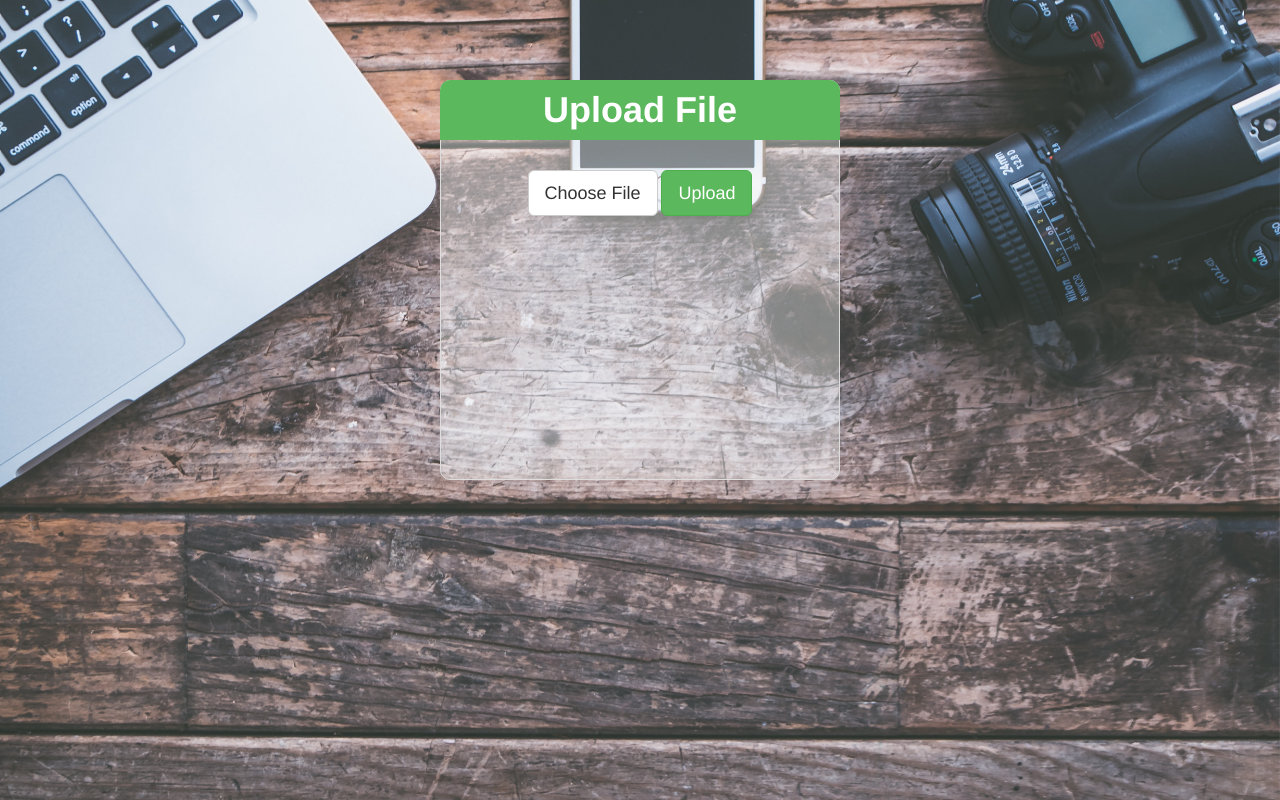
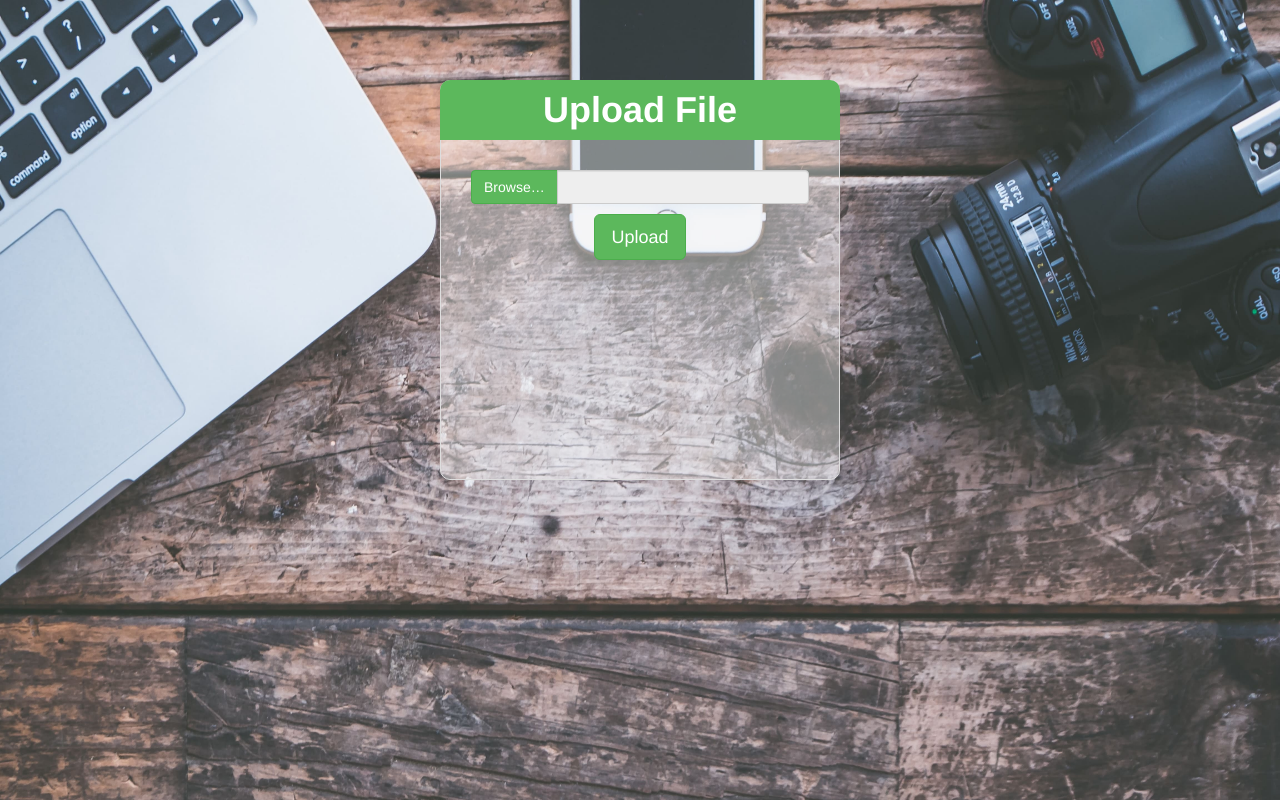
Before and after one commit to adityabansal123/rgb2grayscale, a Flask app: page / in a window 1280 px wide. Run offline with Flask 2, Linux system fonts and the light colour scheme; some libraries are stand-ins or nearby versions.

Commit message:
bugs removed finally

```diff
--- a/templates/index.html
+++ b/templates/index.html
@@ -2,11 +2,13 @@
 <html>
 	<head>
 		<title>Upload new File</title>
-		<link rel="stylesheet" href="https://maxcdn.bootstrapcdn.com/bootstrap/3.3.7/css/bootstrap.min.css" integrity="sha384-BVYiiSIFeK1dGmJRAkycuHAHRg32OmUcww7on3RYdg4Va+PmSTsz/K68vbdEjh4u" crossorigin="anonymous">
+		<script src="//code.jquery.com/jquery-1.11.0.min.js"></script>
+<script src="//netdna.bootstrapcdn.com/bootstrap/3.1.1/js/bootstrap.min.js"></script>
+<link href="//netdna.bootstrapcdn.com/bootstrap/3.1.1/css/bootstrap.min.css" rel="stylesheet">
 		<style type="text/css">
 			.backset{
 				background:url("static/back.jpg");
-				background-size: 100% 100%;
+				background-size: 100% 120%;
 				background-repeat: no-repeat;
 				height: 100%;
 				width:100%;
@@ -44,6 +46,9 @@
 				padding: 20px;
 				margin: 10px;
 			}
+			.set-style button{
+				margin: 10px;
+			}
 		</style>
 	</haed>
 	<body>
@@ -53,14 +58,45 @@
 					<h1 class="set-heading">Upload File</h1>
 					<form action="" method="post" enctype="multipart/form-data">
 						<div class="form-group set-style">
-							<label class="btn btn-default btn-lg">
-   							 Choose File <input type="file" name="file" hidden>
-							</label>
+							<div class="input-group">
+                <label class="input-group-btn">
+                    <span class="btn btn-success">
+                        Browse&hellip; <input type="file" name="file" style="display: none;" multiple>
+                    </span>
+                </label>
+                <input type="text" class="form-control" readonly>
+            </div>
 							<button type="submit" class="btn btn-success btn-lg" value=""/>Upload</button>
 						</div>
 					</form>
 				</div>
 			</div>
+		<script>$(function() {
 
+  // We can attach the `fileselect` event to all file inputs on the page
+  $(document).on('change', ':file', function() {
+    var input = $(this),
+        numFiles = input.get(0).files ? input.get(0).files.length : 1,
+        label = input.val().replace(/\\/g, '/').replace(/.*\//, '');
+    input.trigger('fileselect', [numFiles, label]);
+  });
+
+  // We can watch for our custom `fileselect` event like this
+  $(document).ready( function() {
+      $(':file').on('fileselect', function(event, numFiles, label) {
+
+          var input = $(this).parents('.input-group').find(':text'),
+              log = numFiles > 1 ? numFiles + ' files selected' : label;
+
+          if( input.length ) {
+              input.val(log);
+          } else {
+              if( log ) alert(log);
+          }
+
+      });
+  });
+
+});</script>
 	</body>
 </html>
```
Also changed, not shown: static/back.jpg.
